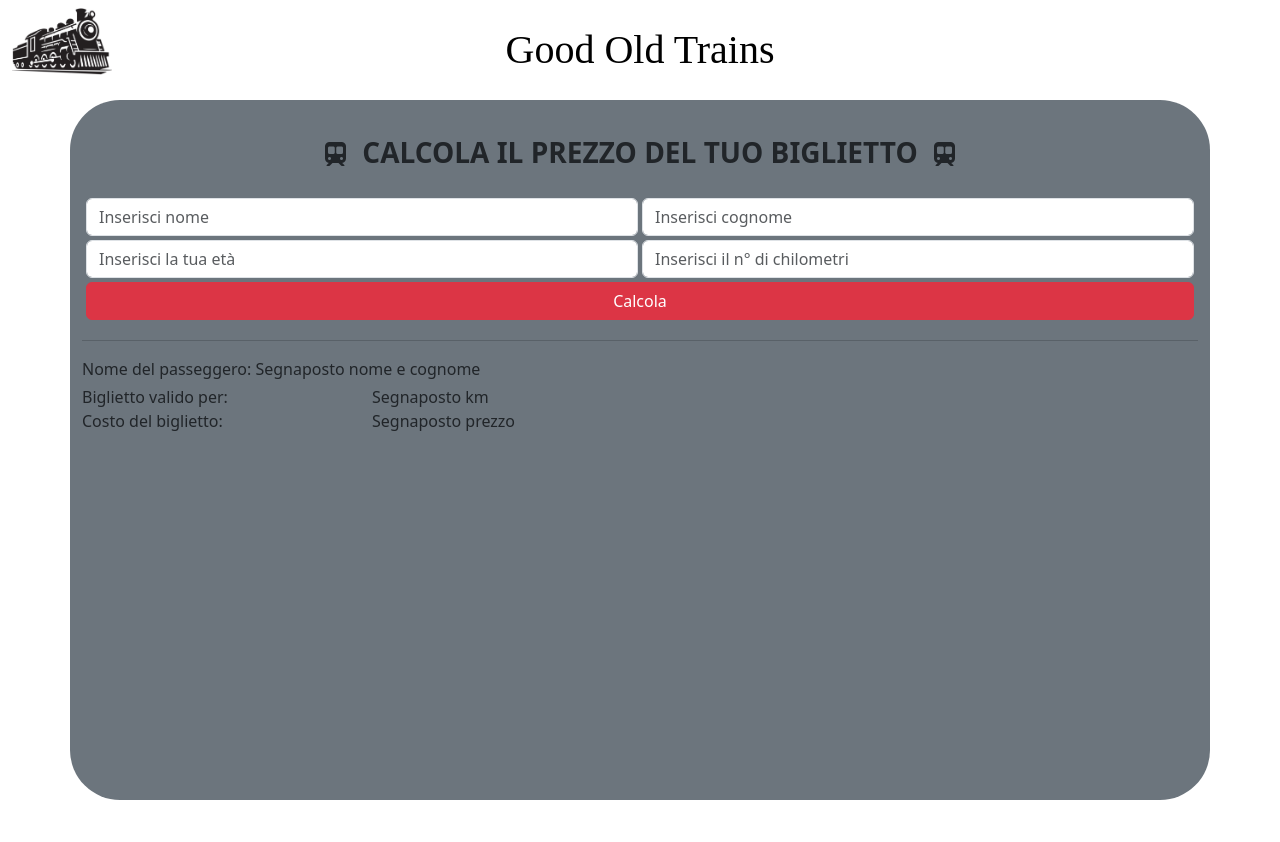
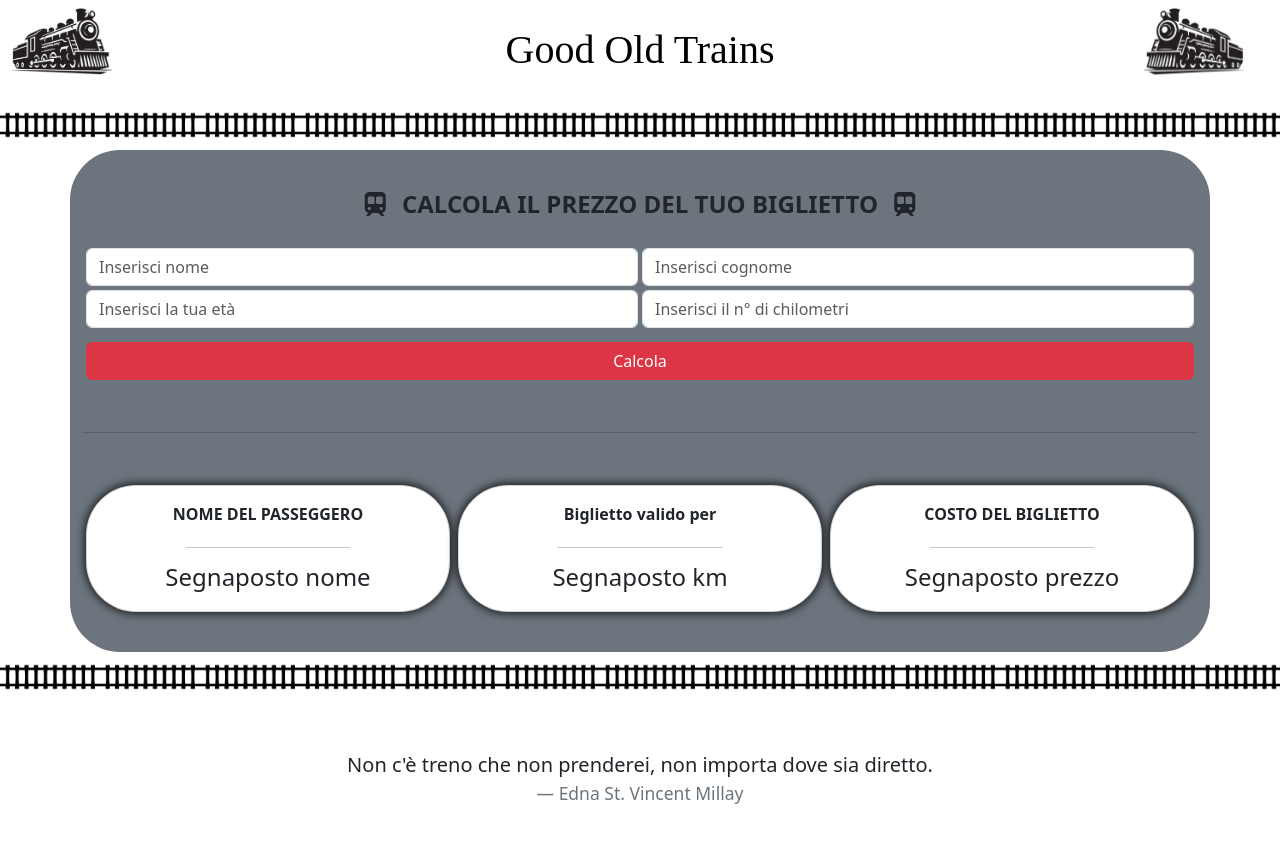
Before and after one commit to mannuccimattia/js-biglietto-treno-form, a plain HTML site: page index.html in a window 1280 px wide. Before the commit the page ends 800 px from the top, so only its background shows below. Drawn offline with nearby package versions, Linux system fonts and the light colour scheme; a web font is replaced by a local one.

Commit message:
[UPD] Done Milestone 3

```diff
--- a/css/style.css
+++ b/css/style.css
@@ -5,6 +5,10 @@ header{
 
 .navbar img{
   width:100px;
+}
+
+.navbar .flip{
+  transform: rotateY(180deg);
 }
 
 h1{
@@ -16,6 +20,29 @@ h1{
 }
 
 .main{
-  height: calc(100vh - 100px);
   border-radius: 50px;
 }
+
+button{
+  margin-top: 10px;
+}
+
+.card{
+  border-radius: 50px;
+  box-shadow: 0px 0px 9px 2px rgba(0,0,0,0.75);
+  -webkit-box-shadow: 0px 0px 9px 2px rgba(0,0,0,0.75);
+  -moz-box-shadow: 0px 0px 9px 2px rgba(0,0,0,0.75);
+  margin-bottom: 20px;
+}
+
+.card hr{
+  width: 50%;
+  translate: 50% 5px;
+}
+
+.deco{
+  width: 100vw;
+  height: 50px;
+  background-image: url(../img/rails.png);
+  background-size: contain;
+}
--- a/index.html
+++ b/index.html
@@ -29,21 +29,27 @@
               <img src="./img/logo_crop.jpg" alt="company logo">
             </a>
           </div>
-          <div class="col-8">
+          <div class="col-4">
             <h1 class="navbar-brand fs-1">Good Old Trains</h1>
+          </div>
+          <div class="col-4 flip">
+            <a class="navbar-brand" href="#">
+              <img src="./img/logo_crop.jpg" alt="company logo">
+            </a>
           </div>
         </div>
       </div>
     </nav>
   </header>
   <main>
+    <div class="deco"></div>
     <div class="main container bg-secondary py-3">
       <div class="row row-cols-1">
         <div id="title-col" class="col d-flex justify-content-center align-items-center my-3 text-dark">
           <h2>
-            <i class="fa-solid fa-train-subway me-2 fs-4"></i>
-            <span class="fs-3 fw-semibold">CALCOLA IL PREZZO DEL TUO BIGLIETTO</span>
-            <i class="fa-solid fa-train-subway ms-2 fs-4"></i>
+            <i class="fa-solid fa-train-subway me-2 fs-4 d-none d-md-inline"></i>
+            <span class="fs-4 fw-semibold">CALCOLA IL PREZZO DEL TUO BIGLIETTO</span>
+            <i class="fa-solid fa-train-subway ms-2 fs-4 d-none d-md-inline"></i>
           </h2>
         </div>
         <div class="col">
@@ -51,7 +57,7 @@
           <!--                   FORM                    -->
           <!-- ***************************************** -->
           <form action="">
-            <div class="row row-cols-2 g-1 p-1">
+            <div class="row row-cols-1 row-cols-lg-2 g-1 p-1">
               <div class="col">
                 <input type="text" placeholder="Inserisci nome" id="first-name" class="form-control" required>
               </div>
@@ -64,42 +70,61 @@
               <div class="col">
                 <input type="number" placeholder="Inserisci il n° di chilometri" id="km" class="form-control" required>
               </div>
-              <div class="col-12">
+              <div class="col-lg-12">
                 <button class="btn btn-danger w-100">Calcola</button>
               </div>
             </div>
           </form>
-          <hr>
+          <hr class="my-5">
           <!-- ***************************************** -->
           <!--                   CARD                    -->
           <!-- ***************************************** -->
-          <div class="row g-1">
-            <div class="col-12">
-              <span>Nome del passeggero:</span>
-              <span id="full-name">Segnaposto nome e cognome</span>
+          <div class="row row-cols-1 row-cols-lg-3 g-2 p-1">
+            <div class="col">
+              <div class="card">
+                <div class="card-body text-center">
+                  <span class="card-title fw-semibold">NOME DEL PASSEGGERO</span>
+                  <hr>
+                  <span id="full-name" class="card-text fs-4">Segnaposto nome</span>
+                </div>
+              </div>
             </div>
-            <div class="col-6">
-              <div class="row row-cols-2">
-                <div class="col">
-                  <span>Biglietto valido per:</span>
+            <div class="col">
+              <div class="card">
+                <div class="card-body text-center">
+                  <span class="card-title fw-semibold">Biglietto valido per</span>
+                  <hr>
+                  <span id="ticket-km" class="card-text fs-4">Segnaposto km</span>
                 </div>
-                <div class="col">
-                  <span id="ticket-km">Segnaposto km</span>
-                </div>
-                <div class="col">
-                  <span>Costo del biglietto:</span>
-                </div>
-                <div class="col">
-                  <span id="ticket-price">Segnaposto prezzo</span>
+              </div>
+            </div>
+            <div class="col">
+              <div class="card">
+                <div class="card-body text-center">
+                  <span class="card-title fw-semibold">COSTO DEL BIGLIETTO</span>
+                  <hr>
+                  <span id="ticket-price" class="card-text fs-4">Segnaposto prezzo</span>
                 </div>
               </div>
             </div>
           </div>
+
         </div>
       </div>
     </div>
   </main>
-
+  <div class="deco"></div>
+  <!-- ***************************************** -->
+  <!--                  FOOTER                   -->
+  <!-- ***************************************** -->
+  <div class="row my-5">
+    <div class="col-12 text-center">
+      <blockquote class="blockquote mb-0">
+        <p>Non c'è treno che non prenderei, non importa dove sia diretto.</p>
+        <footer class="blockquote-footer">Edna St. Vincent Millay</footer>
+      </blockquote>
+    </div>
+  </div>
 
   <script src="./js/script.js"></script>
 </body>
```
